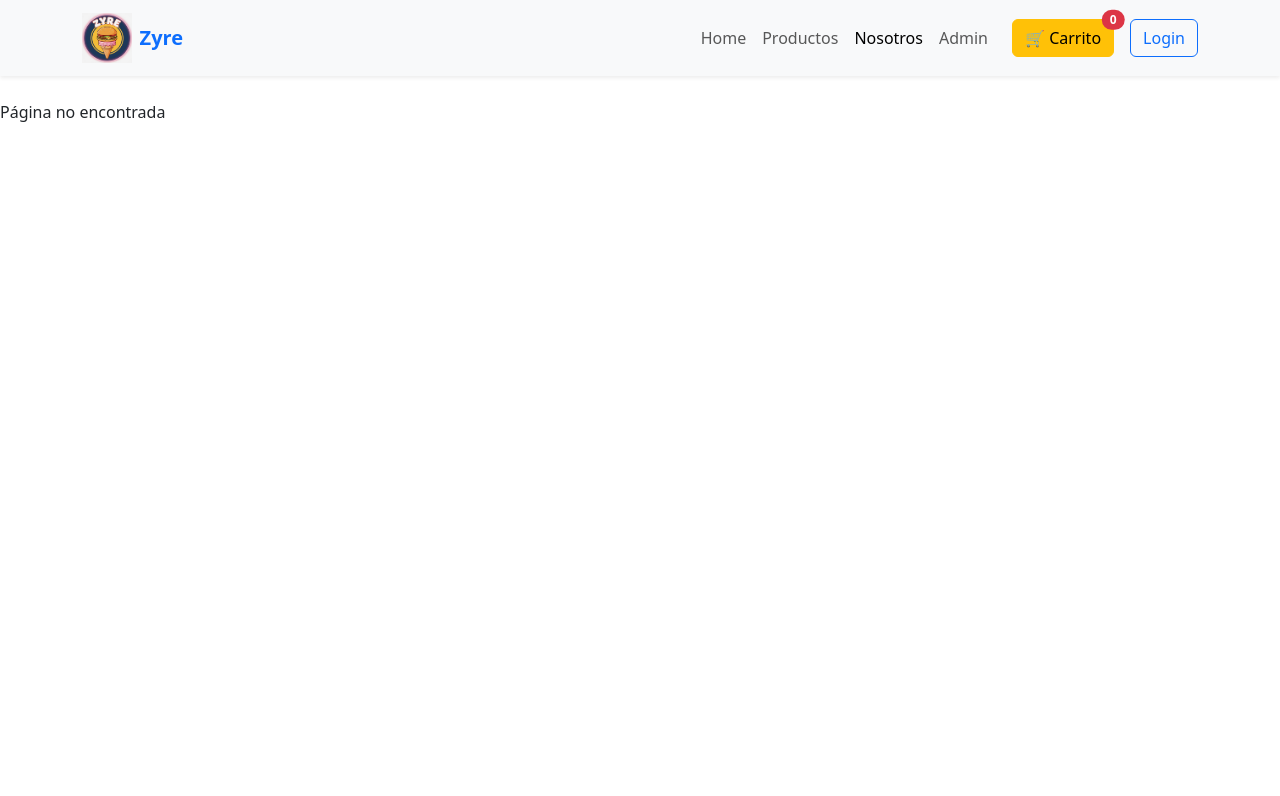
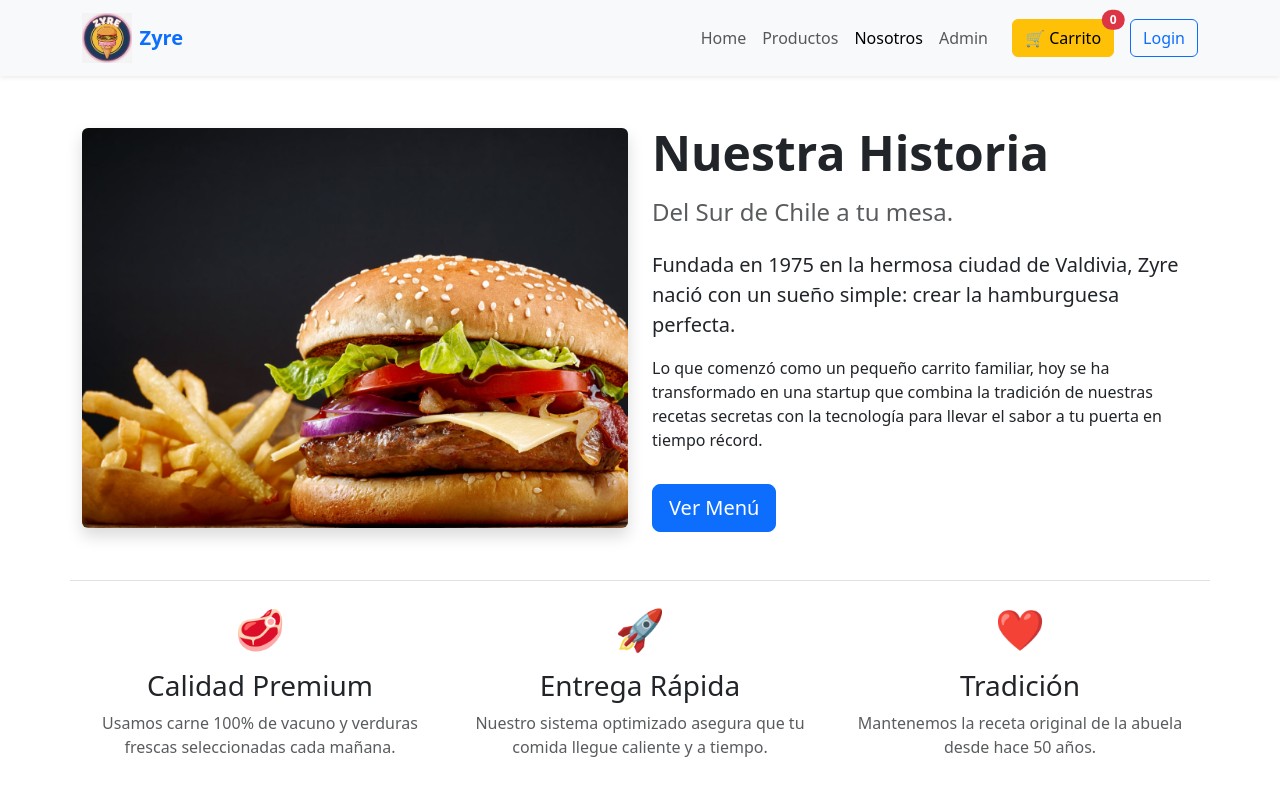
Before and after one commit to hxwm-blvck/Zyre, a React (Create React App) app: page /nosotros in a window 1280 px wide. Shown: the top 796 px of the page. Built offline with nearby package versions, Linux system fonts and the light colour scheme.

Commit message:
Agregar página nosotros y seccion de hamburguesas de pollo en productos

```diff
--- a/src/App.js
+++ b/src/App.js
@@ -1,8 +1,7 @@
 import React from 'react';
 import { BrowserRouter, Routes, Route } from 'react-router-dom';
 import Inicio from './components/pages/public/Inicio.js';
-import Hamburguesas from './components/pages/public/Productos.js/Hamburguesas.js';
-import Postres from './components/pages/public/Productos.js/Postres.js';
+import Menu from './components/pages/public/productos/Menu.js';
 import Carrito from './components/pages/public/Carrito.js';
 import ProductAdmin from './components/pages/admin/ProductAdmin.js'
 import Checkout from './components/pages/public/Checkout';
@@ -10,6 +9,7 @@ import RegistrationPage from './components/pages/public/RegistrationPage.js';
 import Exito from './components/pages/public/Exito';
 
 import BarraNavegacion from './components/organisms/BarraNavegacion.js';
+import Nosotros from './components/pages/public/Nosotros.js';
 
 function App() {
   return (
@@ -17,14 +17,11 @@ function App() {
         <BarraNavegacion />
 
       <Routes>
-        {/* Ruta Principal (Home) */}
         <Route path="/" element={<Inicio />} />
 
-        {/* Rutas de Categorías */}
-        <Route path="/hamburguesas" element={<Hamburguesas />} />
-        <Route path="/postres" element={<Postres />} />
+        <Route path="/menu" element={<Menu />} />
+        <Route path="/nosotros" element={<Nosotros />} />
 
-        {/* Rutas futuras requeridas por la evaluación [cite: 66] */}
         <Route path="/carrito" element={<Carrito />} />
         <Route path="/admin/productos" element={<ProductAdmin />} />
 
@@ -32,7 +29,6 @@ function App() {
         <Route path="/registro" element={<RegistrationPage />} />
         <Route path="/exito" element={<Exito />} />
 
-        {/* Ruta para "404 No encontrado" */}
         <Route path="*" element={<div>Página no encontrada</div>} />
       </Routes>
     </BrowserRouter>
--- a/src/components/organisms/BarraNavegacion.js
+++ b/src/components/organisms/BarraNavegacion.js
@@ -31,7 +31,7 @@ const BarraNavegacion = () => {
               <NavLink className="nav-link" to="/">Home</NavLink>
             </li>
             <li className="nav-item">
-              <NavLink className="nav-link" to="/hamburguesas">Productos</NavLink>
+              <NavLink className="nav-link" to="/Menu">Productos</NavLink>
             </li>
             <li className="nav-item">
               <NavLink className="nav-link" to="/nosotros">Nosotros</NavLink>
--- a/src/components/pages/public/Nosotros.js
+++ b/src/components/pages/public/Nosotros.js
@@ -1,17 +1,59 @@
 import React from 'react';
-<img src="/images/Zyre.png" className="..." alt="Logo" />
+import { Link } from 'react-router-dom';
 
-function Inicio() {
-  return(
-        <div className='container mt-5'>
-            <h2 className="mb-4 text-center">
-                Bienvenido a Zyre!
-            </h2>
-            <p>Somos una startup de comida rapida a domicilio. Fundada por </p>
-            <img src="/images/Zyre.png" alt="Logo 1" className="img-fluid w-100 mb-5" style={{objectFit: 'cover', maxHeight: '500px',
-                maxWidth: '1920px'}}/>
+function Nosotros() {
+  return (
+    <div className='container my-5'>
+
+      <div className="row align-items-center mb-5">
+
+        <div className="col-md-6 mb-4 mb-md-0">
+            <img
+                src="/images/nosotros2.png"
+                alt="Equipo Zyre"
+                className="img-fluid rounded shadow"
+                style={{ objectFit: 'cover', height: '400px', width: '100%' }}
+            />
         </div>
-    );
+
+        <div className="col-md-6">
+            <h2 className="display-5 fw-bold mb-3">Nuestra Historia</h2>
+            <h4 className="text-muted mb-4">Del Sur de Chile a tu mesa.</h4>
+            <p className="lead">
+                Fundada en 1975 en la hermosa ciudad de <strong>Valdivia</strong>, Zyre nació con un sueño simple: crear la hamburguesa perfecta.
+            </p>
+            <p>
+                Lo que comenzó como un pequeño carrito familiar, hoy se ha transformado en una
+                startup que combina la tradición de nuestras recetas secretas con la tecnología
+                para llevar el sabor a tu puerta en tiempo récord.
+            </p>
+            <Link to="/menu" className="btn btn-primary btn-lg mt-3">
+                Ver Menú
+            </Link>
+        </div>
+      </div>
+
+      {/* --- SECCIÓN 2: VALORES (Tres columnas) --- */}
+      <div className="row text-center mt-5 pt-4 border-top">
+        <div className="col-md-4 mb-4">
+            <div className="h1 mb-3">🥩</div> {/* Puedes cambiar el emoji por un icono si tienes */}
+            <h3>Calidad Premium</h3>
+            <p className="text-muted">Usamos carne 100% de vacuno y verduras frescas seleccionadas cada mañana.</p>
+        </div>
+        <div className="col-md-4 mb-4">
+            <div className="h1 mb-3">🚀</div>
+            <h3>Entrega Rápida</h3>
+            <p className="text-muted">Nuestro sistema optimizado asegura que tu comida llegue caliente y a tiempo.</p>
+        </div>
+        <div className="col-md-4 mb-4">
+            <div className="h1 mb-3">❤️</div>
+            <h3>Tradición</h3>
+            <p className="text-muted">Mantenemos la receta original de la abuela desde hace 50 años.</p>
+        </div>
+      </div>
+
+    </div>
+  );
 }
 
-export default Inicio;
+export default Nosotros;
--- a/src/components/pages/public/Productos.js/Hamburguesas.js
+++ b/src/components/pages/public/productos/Hamburguesas.js
@@ -13,7 +13,7 @@ function Hamburguesas() {
   }, []);
 
   return (
-    <Comida title="Menú de Hamburguesas">
+    <Comida title="Menú de Hamburguesas de Res">
       <div className="row">
         {listaHamburguesas.length > 0 ? (
           listaHamburguesas.map((item) => (
--- /dev/null
+++ b/src/components/pages/public/productos/HamburguesasP.js
@@ -0,0 +1,32 @@
+import React, { useState, useEffect } from 'react';
+import Comida from '../../../templates/Comida.js';
+import TarjetaProducto from '../../../molecules/TarjetaProducto.js';
+import { obtenerProductos } from '../../../../data/database.js';
+
+function Hamburguesas() {
+  const [listaHamburguesas, setListaHamburguesas] = useState([]);
+
+  useEffect(() => {
+      const todos = obtenerProductos();
+      const soloHamburguesas = todos.filter(p => p.categoria === 'hamburguesasP');
+      setListaHamburguesas(soloHamburguesas);
+    }, []);
+
+  return (
+    <Comida title="Menú de Hamburguesas de Pollo">
+      <div className="row">
+        {listaHamburguesas.length > 0 ? (
+          listaHamburguesas.map((item) => (
+            <div className="col-md-4 mb-4" key={item.id}>
+              <TarjetaProducto product={item} />
+            </div>
+          ))
+        ) : (
+          <p className="text-center">Cargando productos...</p>
+        )}
+      </div>
+    </Comida>
+  );
+}
+
+export default Hamburguesas;
--- /dev/null
+++ b/src/components/pages/public/productos/Menu.js
@@ -0,0 +1,33 @@
+import React from 'react';
+import Hamburguesas from './Hamburguesas';
+import Postres from './Postres';
+import HamburguesasP from './HamburguesasP';
+
+function Menu() {
+  return (
+    <div className="container my-5">
+
+      <section id="section-hamburguesas" className="mb-5">
+        <h2 className="text-center display-4 fw-bold ">Hamburguesas de Carne</h2>
+        <Hamburguesas />
+      </section>
+
+      <hr className="my-5 border-3 border-secondary opacity-25" />
+
+        <section id="section-hamburguesas-pollo" className="mb-5">
+            <h2 className="text-center display-4 fw-bold ">Hamburguesas de Pollo</h2>
+            <HamburguesasP />
+         </section>
+
+      <hr className="my-5 border-3 border-secondary opacity-25" />
+
+      <section id="section-postres" className="mb-5">
+           <h2 className="text-center display-4 fw-bold ">Postres</h2>
+        <Postres />
+      </section>
+
+    </div>
+  );
+}
+
+export default Menu;
--- a/src/data/database.js
+++ b/src/data/database.js
@@ -1,11 +1,8 @@
-// src/data/database.js
-
-// 1. Datos Iniciales (Esto se cargará si es la primera vez que abres la página)
 const datosIniciales = [
   {
     id: 1,
     nombre: "Hamburguesa Clásica",
-    descripcion: "Carne 100% vacuno",
+    descripcion: "Carne 100% vacuno.",
     precio: 5990,
     categoria: "hamburguesas",
     imagen: "/images/hambur.jpg"
@@ -13,7 +10,7 @@ const datosIniciales = [
   {
     id: 2,
     nombre: "Hamburguesa Queso",
-    descripcion: "Doble queso cheddar y tocino crujiente",
+    descripcion: "Doble queso cheddar y tocino crujiente.",
     precio: 7990,
     categoria: "hamburguesas",
     imagen: "/images/hpremium.jpg"
@@ -28,15 +25,15 @@ const datosIniciales = [
   },
   {
     id: 4,
-    nombre: "Helado de Vainilla",
-    descripcion: "Con salsa de chocolate",
+    nombre: "Helado de Chocolate",
+    descripcion: "Exquisito helado de chocolate 85% cacao.",
     precio: 2500,
     categoria: "postres",
     imagen: "/images/helado1.png"
   },
   {
     id: 5,
-    nombre: "Helado de frutilla",
+    nombre: "Helado de Frutilla",
     descripcion: "Artesanal con trozos de fruta natural.",
     precio: 3500,
     categoria: "postres",
@@ -44,41 +41,60 @@ const datosIniciales = [
   },
   {
     id: 6,
-    nombre: "Helado de vainilla",
-    descripcion: "Delicioso helado de vainilla",
+    nombre: "Helado de Vainilla",
+    descripcion: "Delicioso helado de vainilla con ralladura de oreo.",
     precio: 3200,
     categoria: "postres",
     imagen: "/images/heladovai.png"
   },
+  {
+    id: 7,
+    nombre: "Hamburguesa de Pollo de la Casa",
+    descripcion: "Hamburguesa de pollo al estilo Zyre!.",
+    precio: 9990,
+    categoria: "hamburguesasP",
+    imagen: "/images/hpollocasera.webp"
+  },
+  {
+    id: 8,
+    nombre: "Hamburguesa Pollo Krispy",
+    descripcion: "Hamburguesa con todo el flow Americano.",
+    precio: 9990,
+    categoria: "hamburguesasP",
+    imagen: "/images/hpollocrispy.jpg"
+  },
+  {
+    id: 9,
+    nombre: "Hamburguesa Pollo Pobre",
+    descripcion: "Hamburguesa de pollo al estilo a lo pobre.",
+    precio: 9990,
+    categoria: "hamburguesasP",
+    imagen: "/images/hpollohuevo.webp"
+  },
 ];
 
-// 2. Función Auxiliar para guardar en LocalStorage (Persistencia)
+
 const guardarCambios = (productos) => {
   localStorage.setItem('mis_productos', JSON.stringify(productos));
 };
 
-// 3. CRUD: READ (Leer productos) - ¡ESTA ES LA QUE TE FALTABA!
 export const obtenerProductos = () => {
   const guardados = localStorage.getItem('mis_productos');
   if (!guardados) {
-    // Si no hay nada guardado, iniciamos con los datos base
     guardarCambios(datosIniciales);
     return datosIniciales;
   }
   return JSON.parse(guardados);
 };
 
-// 4. CRUD: CREATE (Crear producto - Para el Admin)
 export const crearProducto = (nuevoProducto) => {
   const productos = obtenerProductos();
-  // Agregamos ID único basado en la fecha actual
   const productoConId = { ...nuevoProducto, id: Date.now() };
   productos.push(productoConId);
   guardarCambios(productos);
   return productoConId;
 };
 
-// 5. CRUD: DELETE (Eliminar producto - Para el Admin)
 export const eliminarProducto = (id) => {
   const productos = obtenerProductos();
   const filtrados = productos.filter(p => p.id !== id);
```
Also changed, not shown: src/components/pages/public/productos/Postres.js (renamed from src/components/pages/public/Productos.js/Postres.js).
